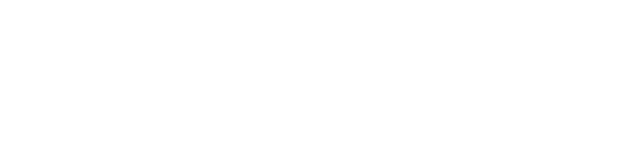
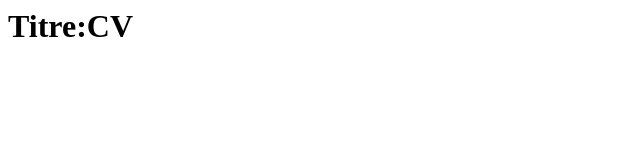
Before and after one commit to wama6/-git-mon-cv, a plain HTML site: page index.html in a window 1280 px wide. Shown: the whole page, without its empty margins (0-640 px from the left). Drawn offline with Linux system fonts and the light colour scheme.

Commit message:
mise en place de la section titre

```diff
--- a/index.html
+++ b/index.html
@@ -7,6 +7,7 @@
     <link rel="stylesheet" href="style.css">
 </head>
 <body>
+        <h1>Titre:CV</h1>
 
 </body>
 </html>
```
